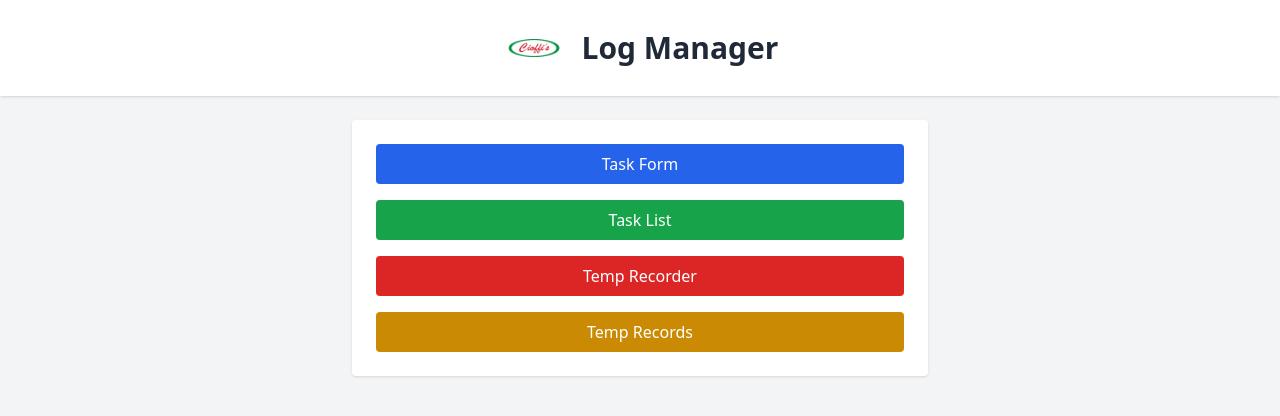
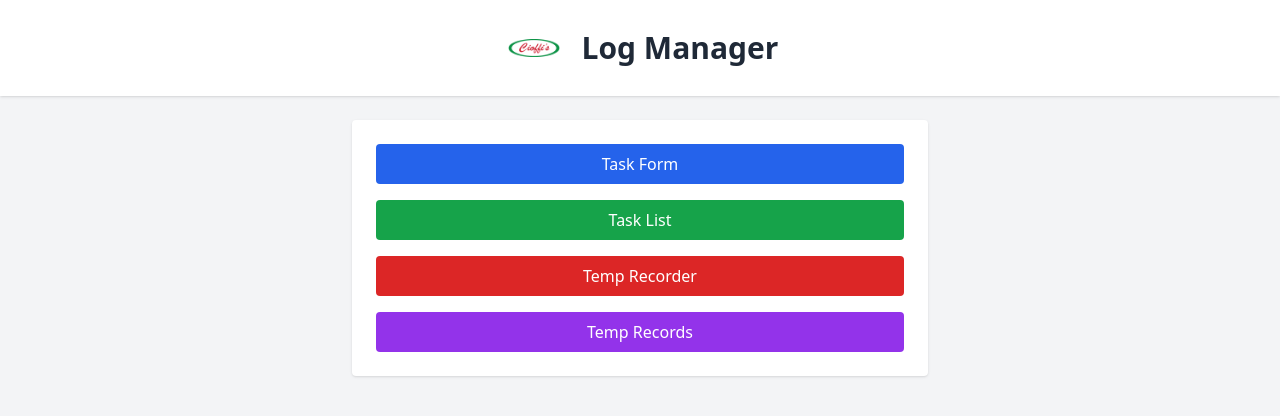
Before and after one commit to Aashay-B/Log-Manager, a React (Create React App) app: page / in a window 1280 px wide. Shown: the top 416 px of the page. Built offline with nearby package versions, Linux system fonts and the light colour scheme.

Commit message:
bu fixes

```diff
--- a/src/App.js
+++ b/src/App.js
@@ -88,7 +88,7 @@ export default function App() {
             </button>
             <button
               onClick={() => handleProtectedView('tempList')}
-              className="bg-yellow-600 text-white py-2 rounded hover:bg-yellow-700"
+              className="bg-purple-600 text-white py-2 rounded hover:bg-yellow-700"
             >
               Temp Records
             </button>
```
